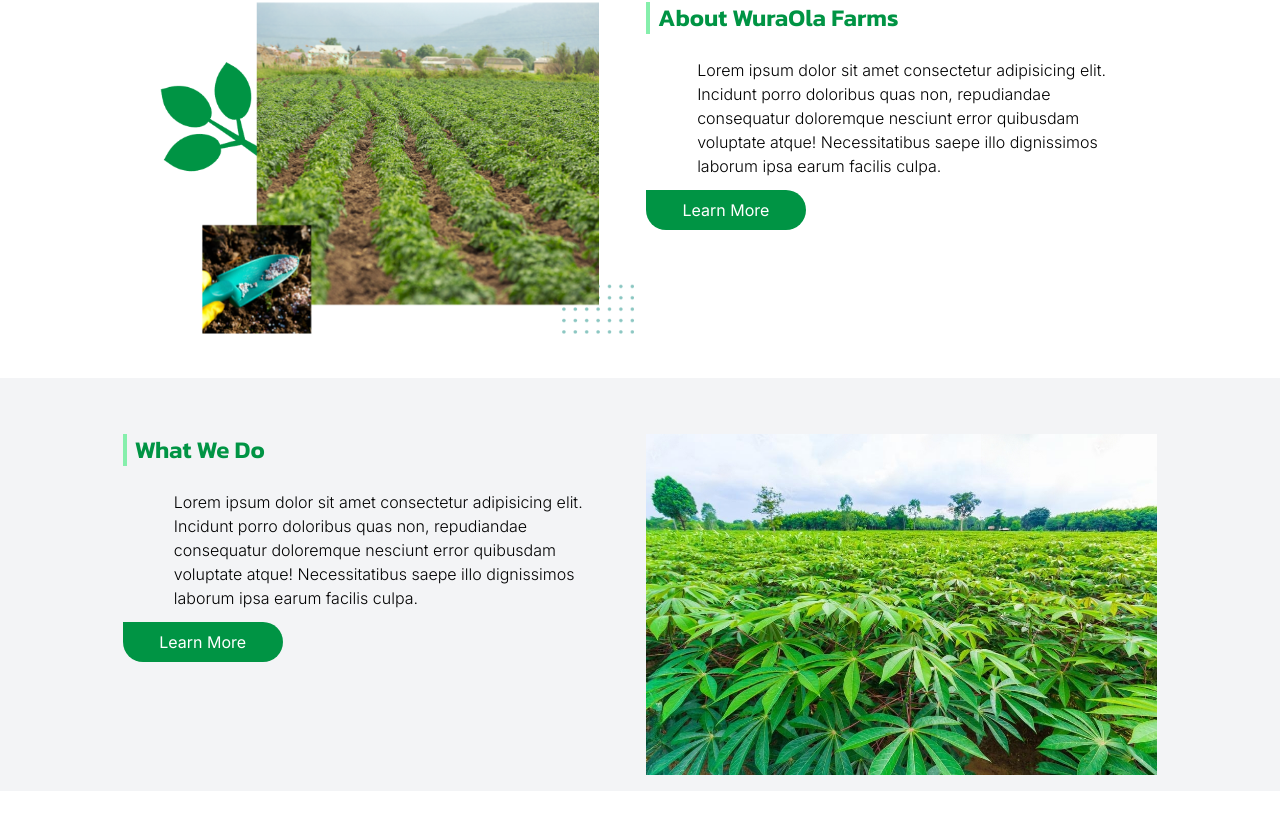
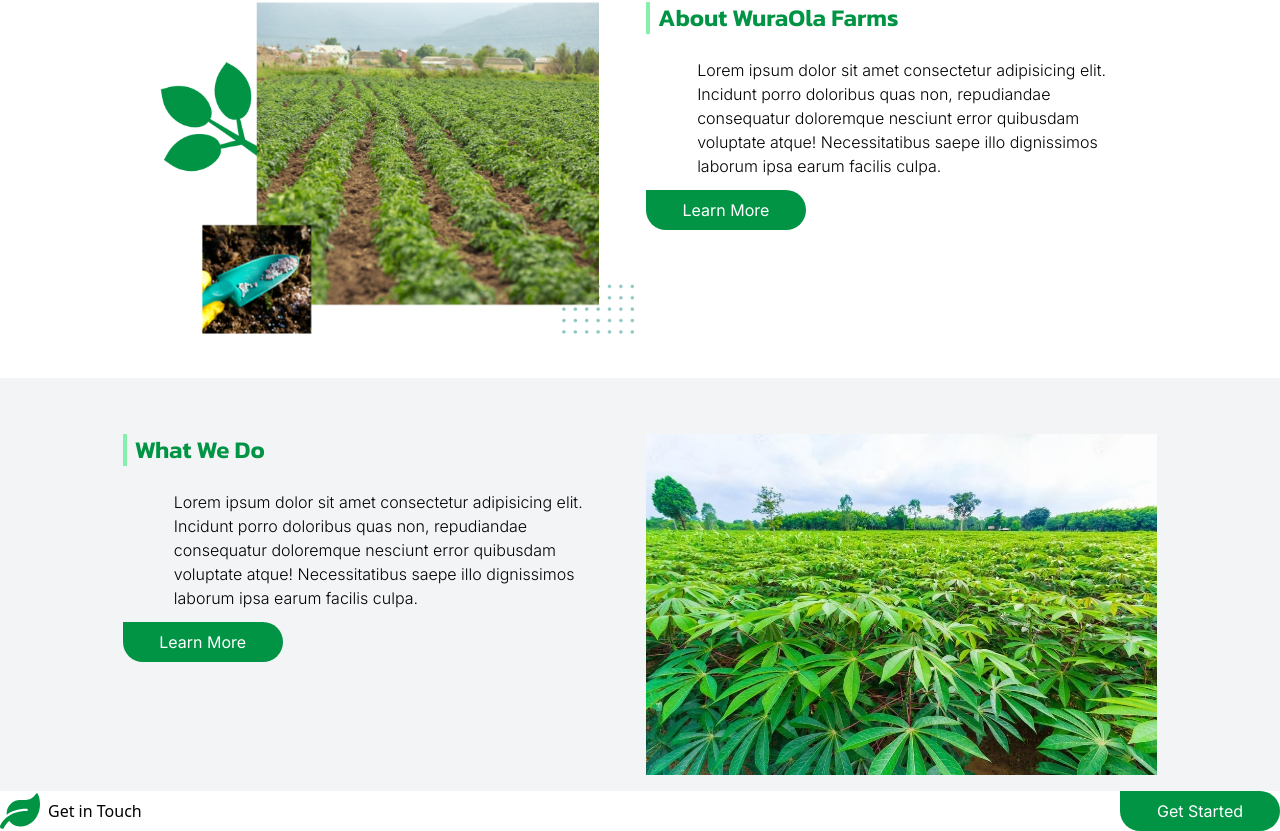
Before and after one commit to OlaiwonAbdullahi/WuraOla-Farms, a React (Vite) app: page / in a window 1280 px wide. Shown: the part 559-1390 px from the top of the page. Before the commit the page ends 1350 px from the top, so only its background shows below. Built offline with nearby package versions, Linux system fonts and the light colour scheme.

Commit message:
update App.jsx

```diff
--- a/src/App.jsx
+++ b/src/App.jsx
@@ -1,3 +1,4 @@
+import Getintouch from "./components/Getintouch";
 import Hero from "./components/Hero";
 import About from "./components/HomeText";
 import Navbar from "./components/Navbar";
@@ -12,6 +13,7 @@
       <Hero />
       <About />
       <Whatwedo />
+      <Getintouch />
     </div>
   );
 };
--- /dev/null
+++ b/src/components/Getintouch.jsx
@@ -0,0 +1,17 @@
+import { FaLeaf } from "react-icons/fa";
+import Button from "./Button";
+const Getintouch = () => {
+  return (
+    <div className=" flex justify-between">
+      <div className=" flex items-center gap-2">
+        <FaLeaf className=" h-10 w-10 text-secondary" />
+        Get in Touch
+      </div>
+      <div className="">
+        <Button>Get Started</Button>
+      </div>
+    </div>
+  );
+};
+
+export default Getintouch;
```
